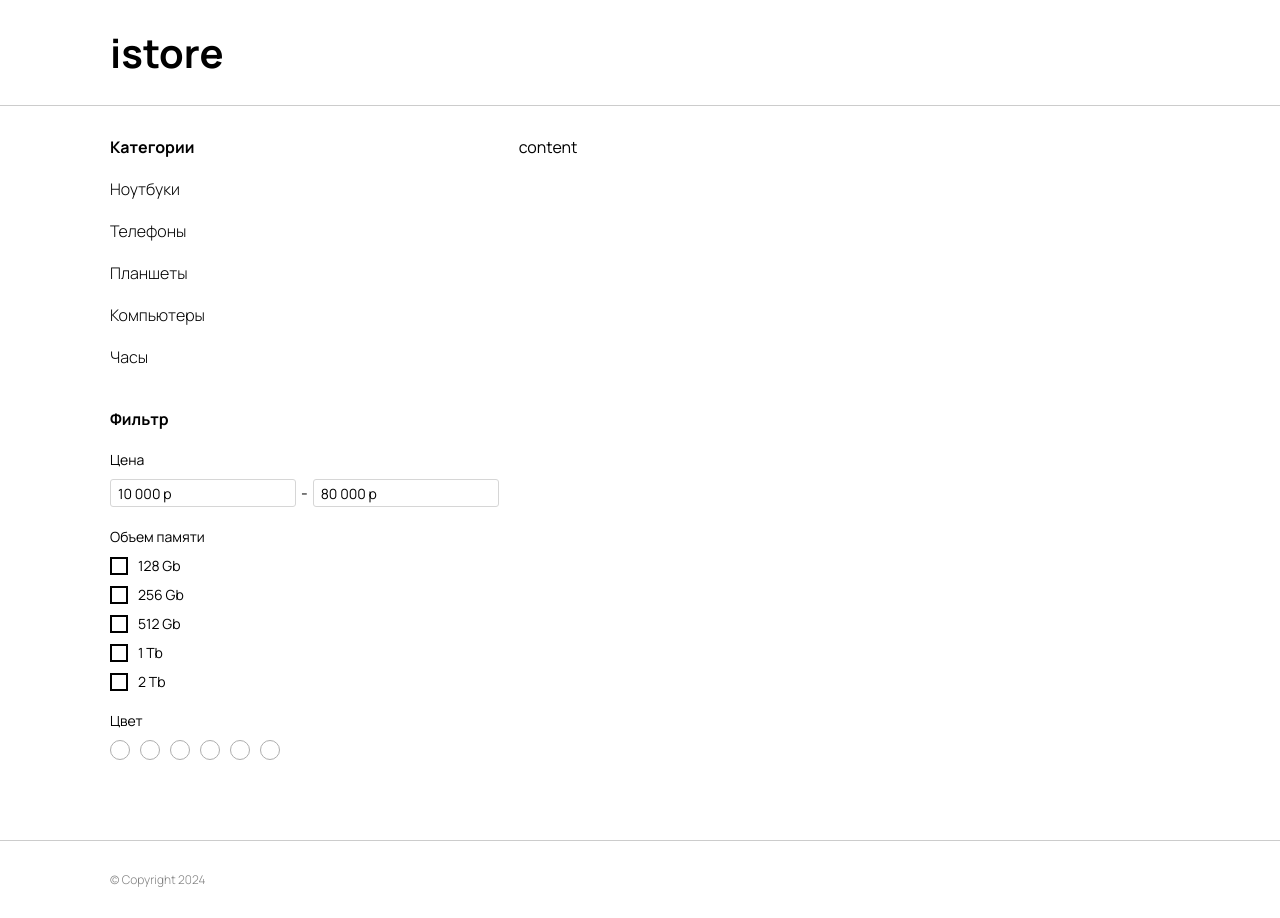
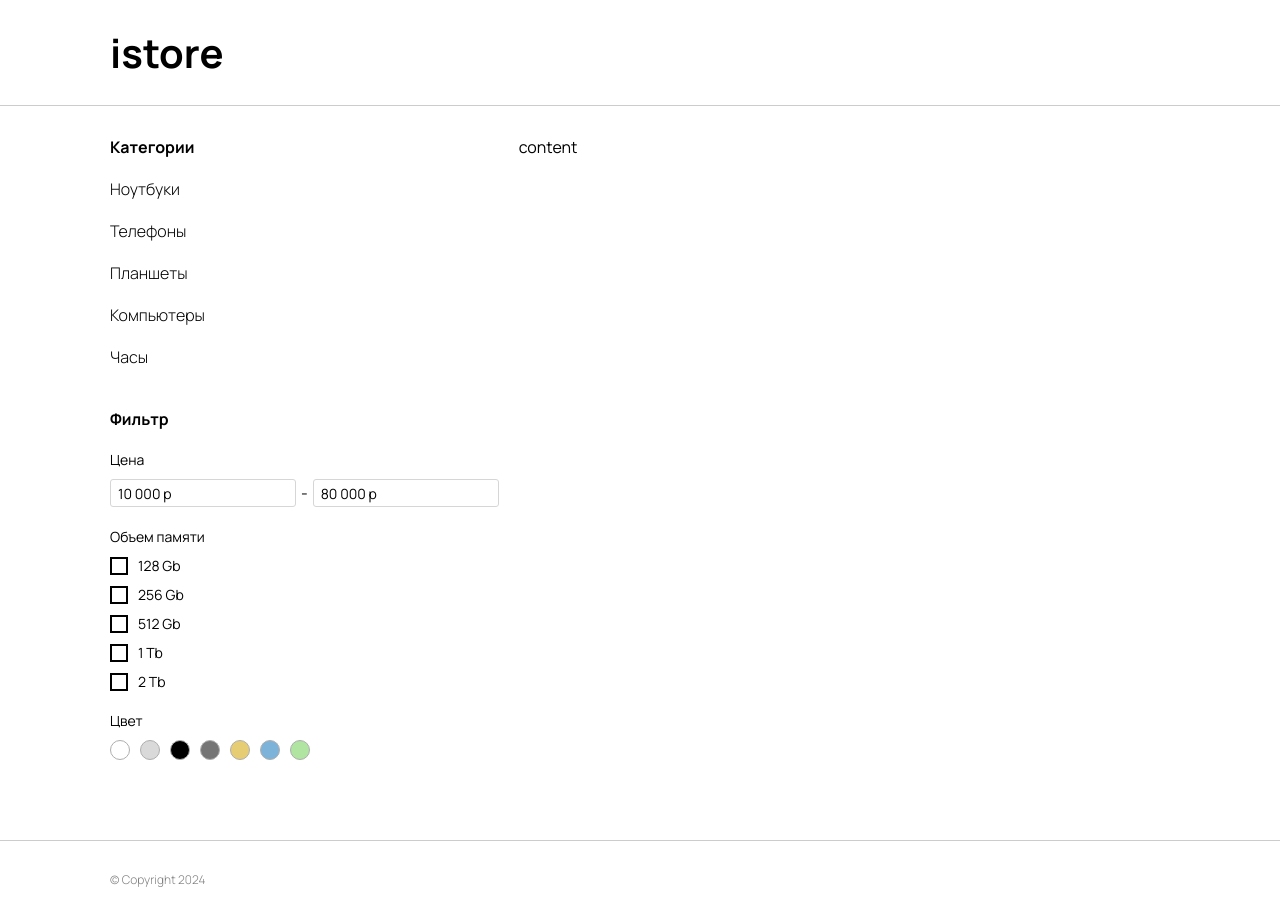
Before and after one commit to Nattyme/istore, a React (Create React App) app: page / in a window 1280 px wide. Built offline with nearby package versions, Linux system fonts and the light colour scheme.

Commit message:
colorCheckbox jsx code

```diff
--- a/src/components/ColorCheckbox/ColorCheckbox.js
+++ b/src/components/ColorCheckbox/ColorCheckbox.js
@@ -4,7 +4,7 @@ const ColorCheckbox = (props) => {
     return (
         <label className="color-checkbox">
             <input type="checkbox" className="color-checkbox__real visually-hidden" />
-            <span className="color-checkbox__visible color-checkbox__visible--white"></span>
+            <span className={`color-checkbox__visible color-checkbox__visible--${props.color}`}></span>
         </label>
     );
 };
--- a/src/components/ColorCheckbox/style.css
+++ b/src/components/ColorCheckbox/style.css
@@ -49,5 +49,5 @@
 }
 
 .color-checkbox__real:checked + .color-checkbox__visible--black  {
-    border: 2px solid #0b89bf;
+    border: 2px solid #29bbfa;
 }
--- a/src/components/Filter/Filter.js
+++ b/src/components/Filter/Filter.js
@@ -16,6 +16,7 @@ function Filter () {
     const colorsList = [
         'white',
         'gray',
+        'black',
         'spacegray',
         'gold',
         'blue',
```
